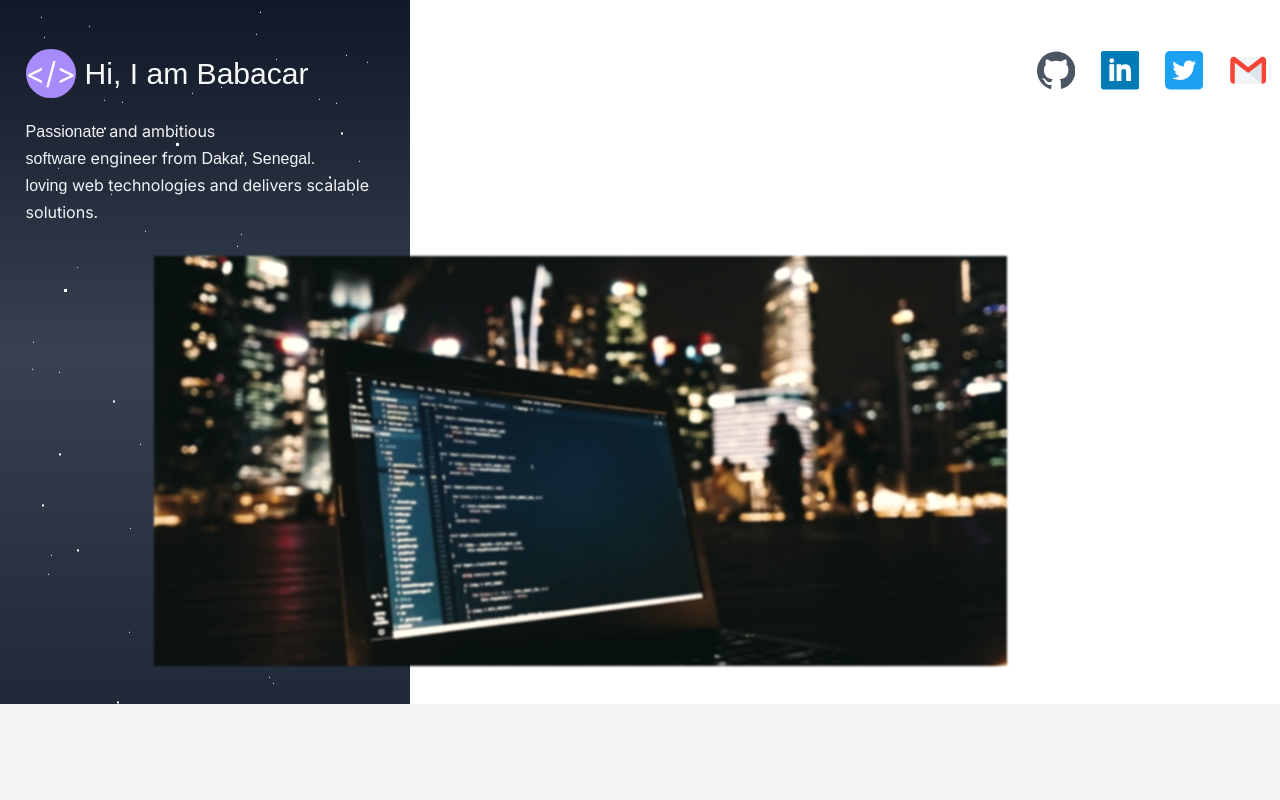
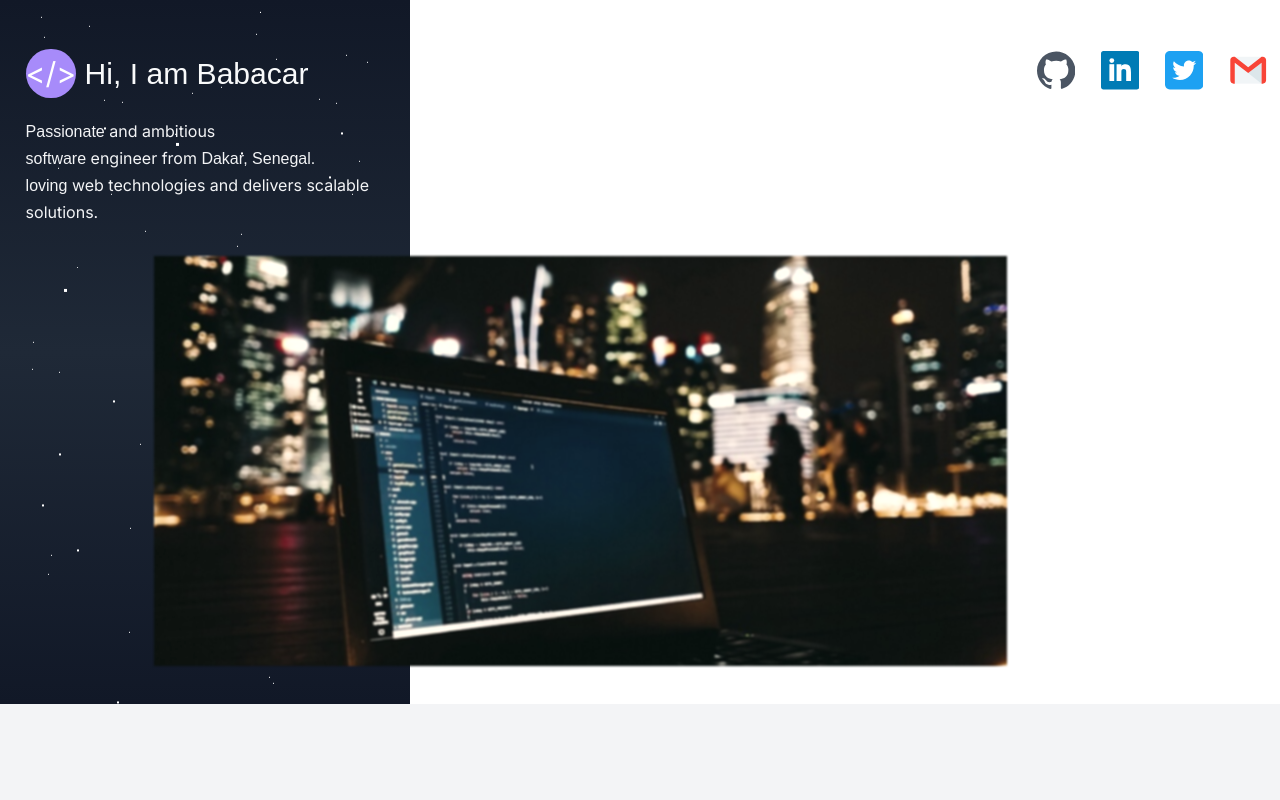
Before and after one commit to laminba2003/portfolio, a Next.js app: page / in a window 1280 px wide. Shown: the top 800 px of the page. Built offline with nearby package versions, Linux system fonts and the light colour scheme; a web font is replaced by a local one.

Commit message:
Background stars

```diff
--- a/src/components/Header/Header.tsx
+++ b/src/components/Header/Header.tsx
@@ -5,7 +5,7 @@ const Header = () => {
     <header className="relative flex justify-between w-full">
       <div
         id="space"
-        className="px-4 py-4 pb-64 md:pb-72 lg:w-64 bg-gradient-to-b from-gray-900 via-gray-700 to-gray-800"
+        className="px-4 py-4 pb-64 md:pb-72 lg:w-64 bg-gradient-to-b from-gray-900 via-gray-800 to-gray-900"
       >
         <div id="stars"></div>
         <div id="stars2"></div>
```
